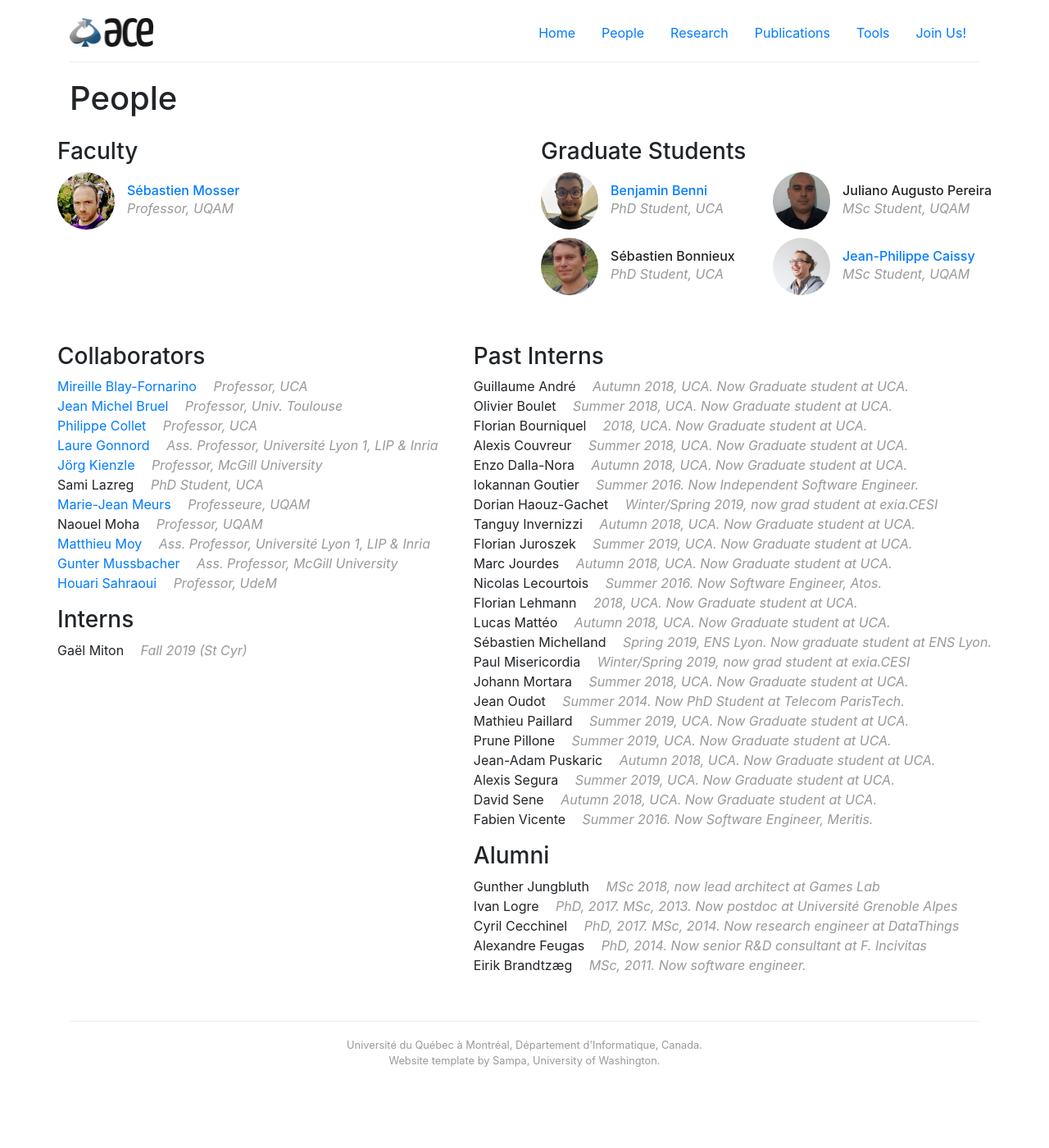
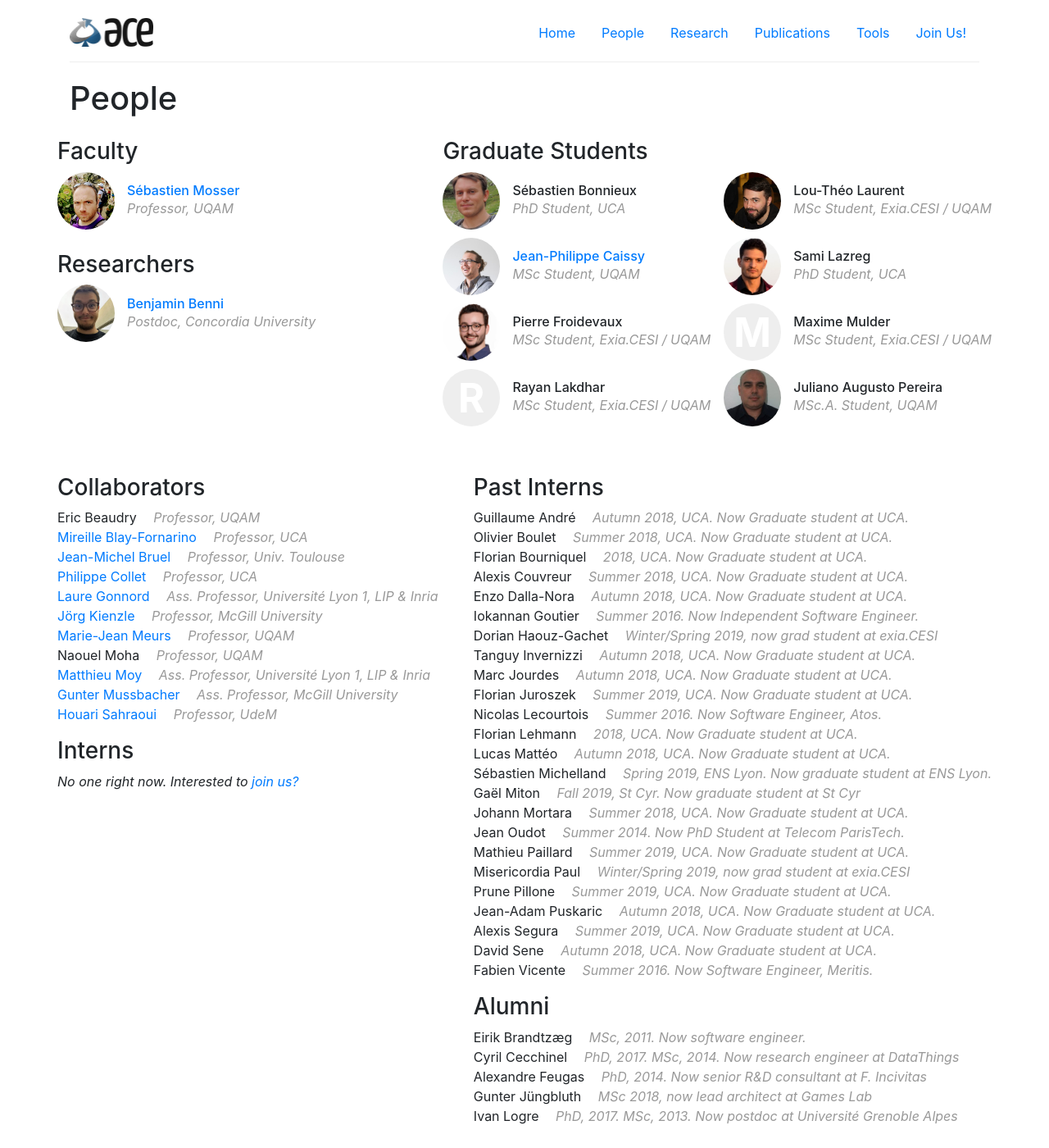
Before and after one commit to ace-design/ace-design.github.io, a Jekyll site: the page built from people.html, in a window 1280 px wide and 1400 px high. Shown: the whole window at 82% size. Built offline with Jekyll 4.4.1, drawn with Linux system fonts in a browser that asks for light colours; nearby versions of some CDN libraries.

Commit message:
fix people sort

```diff
--- a/_config.yml
+++ b/_config.yml
@@ -13,8 +13,8 @@ permalink: /blog/:year/:month/:day/:title.html
 roles:
   - key: faculty
     name: Faculty
-#  - key: postdoc
-#    name: Researchers
+  - key: postdoc
+    name: Researchers
   - key: grad
     name: Graduate Students
   - key: ugrad
--- a/_data/people.yml
+++ b/_data/people.yml
@@ -2,117 +2,163 @@
 # Faculty
 
 seb:
-    display_name: "Sébastien Mosser"
-    github: mosser
-    bio: Professor, UQAM
-    image: /img/people/seb.png
-    webpage: "https://mosser.github.io"
-    role: faculty
+  lastname: "Mosser"
+  firstname: "Sébastien"
+  github: mosser
+  bio: Professor, UQAM
+  image: /img/people/seb.png
+  webpage: "https://mosser.github.io"
+  role: faculty
+
+ben:
+  lastname: "Benni"
+  firstname: "Benjamin"
+  bio: Postdoc, Concordia University
+  image: /img/people/ben.jpg
+  webpage: "http://www.i3s.unice.fr/~benni/"
+  role: postdoc
 
 # PhD Students
 
-ben:
-    display_name: "Benjamin Benni"
-    bio: PhD Student, UCA
-    image: /img/people/ben.jpg
-    webpage: "http://www.i3s.unice.fr/~benni/"
-    role: grad
+sebseb:
+  lastname: "Bonnieux"
+  firstname: "Sébastien"
+  bio: PhD Student, UCA
+  image: /img/people/sebseb.png
+  role: grad
 
-sebseb:
-    display_name: "Sébastien Bonnieux"
-    bio: PhD Student, UCA
-    image: /img/people/sebseb.png
-    role: grad
+sami:
+  firstname: "Sami"
+  lastname: "Lazreg"
+  role: grad
+  bio: PhD Student, UCA
+  image: /img/people/sami.jpg
 
 # MSc Students
 
 juliano:
-  display_name: "Juliano Augusto Pereira"
-  bio: MSc Student, UQAM
+  firstname: "Juliano Augusto"
+  lastname: "Pereira"
+  bio: MSc.A. Student, UQAM
   image: /img/people/juliano.jpg
   role: grad
 
 jp:
-  display_name: "Jean-Philippe Caissy"
+  firstname: "Jean-Philippe"
+  lastname: "Caissy"
   bio: MSc Student, UQAM
   image: /img/people/jp.jpg
   webpage: "https://www.linkedin.com/in/jpcaissy/"
   role: grad
 
+## Add Exia here
+
+loutheo:
+  firstname: "Lou-Théo"
+  lastname: "Laurent"
+  bio: MSc Student, Exia.CESI / UQAM
+  image: /img/people/laurent.jpg
+  role: grad
+
+rayan:
+  firstname: "Rayan"
+  lastname: "Lakdhar"
+  bio: MSc Student, Exia.CESI / UQAM
+  role: grad
+
+pierre:
+  firstname: "Pierre"
+  lastname: "Froidevaux"
+  bio: MSc Student, Exia.CESI / UQAM
+  image: /img/people/froidevaux.jpeg
+  role: grad
+
+maxime:
+  firstname: "Maxime"
+  lastname: "Mulder"
+  bio: MSc Student, Exia.CESI / UQAM
+  role: grad
+
 # Collaborators
 
-
-
-
-
 mireille:
-    display_name: "Mireille Blay-Fornarino"
-    role: collab
-    bio: Professor, UCA
-    webpage: "http://mireilleblayfornarino.i3s.unice.fr/"
-    image: /img/people/mireille.jpg
+  firstname: "Mireille"
+  lastname: "Blay-Fornarino"
+  role: collab
+  bio: Professor, UCA
+  webpage: "http://mireilleblayfornarino.i3s.unice.fr/"
+  image: /img/people/mireille.jpg
 
 jmb:
-    display_name: "Jean Michel Bruel"
-    role: collab
-    bio: Professor, Univ. Toulouse
-    webpage: "https://jmbruel.github.io/smartjmb/"
-    image: "https://jmbruel.github.io/smartjmb/img/portrait.jpg"
+  firstname: "Jean-Michel"
+  lastname: "Bruel"
+  role: collab
+  bio: Professor, Univ. Toulouse
+  webpage: "https://jmbruel.github.io/smartjmb/"
+  image: "https://jmbruel.github.io/smartjmb/img/portrait.jpg"
 
 philou:
-    display_name: "Philippe Collet"
-    role: collab
-    bio: Professor, UCA
-    webpage: "http://www.i3s.unice.fr/Philippe_Collet/node/1"
-    image: /img/people/philou.jpg
+  lastname: "Collet"
+  firstname: "Philippe"
+  role: collab
+  bio: Professor, UCA
+  webpage: "http://www.i3s.unice.fr/Philippe_Collet/node/1"
+  image: /img/people/philou.jpg
 
 laure:
-    display_name: "Laure Gonnord"
-    role: collab
-    image: /img/people/laure.jpg
-    webpage: "https://laure.gonnord.org/pro/"
-    bio: Ass. Professor, Université Lyon 1, LIP & Inria
+  lastname: "Gonnord"
+  firstname: "Laure"
+  role: collab
+  image: /img/people/laure.jpg
+  webpage: "https://laure.gonnord.org/pro/"
+  bio: Ass. Professor, Université Lyon 1, LIP & Inria
 
 joerg:
-    display_name: "Jörg Kienzle"
-    role: collab
-    webpage: "https://www.cs.mcgill.ca/~joerg/Home/Jorgs_Home.html"
-    bio: Professor, McGill University
-
-sami:
-    display_name: "Sami Lazreg"
-    role: collab
-    bio: PhD Student, UCA
-    image: /img/people/sami.jpg
+  lastname: "Kienzle"
+  firstname: "Jörg"
+  role: collab
+  webpage: "https://www.cs.mcgill.ca/~joerg/Home/Jorgs_Home.html"
+  bio: Professor, McGill University
 
 mjm:
-  display_name: "Marie-Jean Meurs"
+  lastname: "Meurs"
+  firstname: "Marie-Jean"
   role: collab
-  bio: Professeure, UQAM
+  bio: Professor, UQAM
   webpage: "https://www.labunix.uqam.ca/~meurs_m/"
   image: "https://photos-professeurs.uqam.ca/images/fiche_professeur/m2/gKZTgyCHAH4_.jpg"
 
 naouel:
-    display_name: "Naouel Moha"
-    role: collab
-    image: /img/people/naouel.jpg
-    bio: Professor, UQAM
+  lastname: "Moha"
+  firstname: "Naouel"
+  role: collab
+  image: /img/people/naouel.jpg
+  bio: Professor, UQAM
+
+eric:
+  lastname: "Beaudry"
+  firstname: "Eric"
+  role: collab
+  bio: Professor, UQAM
 
 matthieu:
-    display_name: "Matthieu Moy"
-    role: collab
-    image: /img/people/matthieu.png
-    webpage: "https://matthieu-moy.fr/spip/?lang=en"
-    bio: Ass. Professor, Université Lyon 1, LIP & Inria
+  firstname: "Matthieu"
+  lastname: "Moy"
+  role: collab
+  image: /img/people/matthieu.png
+  webpage: "https://matthieu-moy.fr/spip/?lang=en"
+  bio: Ass. Professor, Université Lyon 1, LIP & Inria
 
 gunther_mussbacher:
-    display_name: "Gunter Mussbacher"
-    role: collab
-    webpage: "http://www.ece.mcgill.ca/~gmussb1/"
-    bio: Ass. Professor, McGill University
+  lastname: "Mussbacher"
+  firstname: "Gunter"
+  role: collab
+  webpage: "http://www.ece.mcgill.ca/~gmussb1/"
+  bio: Ass. Professor, McGill University
 
 houari:
-  display_name: "Houari Sahraoui"
+  lastname: "Sahraoui"
+  firstname: "Houari"
   role: collab
   bio: Professor, UdeM
   webpage: "http://www.iro.umontreal.ca/~sahraouh/"
@@ -120,161 +166,215 @@ houari:
 
 # Undergrad / Interns
 
-gael_m:
-  display_name: "Gaël Miton"
-  role: ugrad
-  bio: Fall 2019 (St Cyr)
+
 
 # Alumni Grad
 
 gunther:
-    year: 2018
-    display_name: "Gunther Jungbluth"
-    bio: MSc 2018, now lead architect at Games Lab
-    image: /img/people/gunther.jpg
-    role: alum
+  year: 2018
+  lastname: "Jüngbluth"
+  firstname: "Gunter"
+  bio: MSc 2018, now lead architect at Games Lab
+  image: /img/people/gunther.jpg
+  role: alum
 
 ivan:
-    year: 2017
-    display_name: "Ivan Logre"
-    bio: PhD, 2017. MSc, 2013. Now postdoc at Université Grenoble Alpes
-    role: alum
+  year: 2017
+  firstname: "Ivan"
+  lastname: "Logre"
+  bio: PhD, 2017. MSc, 2013. Now postdoc at Université Grenoble Alpes
+  role: alum
 
 cyril:
-    year: 2017
-    display_name: "Cyril Cecchinel"
-    bio: PhD, 2017. MSc, 2014. Now research engineer at DataThings
-    role: alum
+  year: 2017
+  firstname: "Cyril"
+  lastname: "Cecchinel"
+  bio: PhD, 2017. MSc, 2014. Now research engineer at DataThings
+  role: alum
 
 alex:
-    year: 2014
-    display_name: "Alexandre Feugas"
-    bio: PhD, 2014. Now senior R&D consultant at F. Incivitas
-    role: alum
+  year: 2014
+  lastname: "Feugas"
+  firstname: "Alexandre"
+  bio: PhD, 2014. Now senior R&D consultant at F. Incivitas
+  role: alum
 
 eirik:
     year: 2011
-    display_name: "Eirik Brandtzæg"
+    lastname: "Brandtzæg"
+    firstname: "Eirik"
     bio: MSc, 2011. Now software engineer.
     role: alum
 
 # Alumni Undergrad
 
+gael_m:
+  year: 2019
+  lastname: "Miton"
+  firstname: "Gaël"
+  role: ugrad-alum
+  bio: "Fall 2019, St Cyr. Now graduate student at St Cyr"
 
 guillaume_andre:
-    display_name: "Guillaume André"
-    role: ugrad-alum
-    bio: "Autumn 2018, UCA. Now Graduate student at UCA."
+  year: 2018
+  lastname: "André"
+  firstname: "Guillaume"
+  role: ugrad-alum
+  bio: "Autumn 2018, UCA. Now Graduate student at UCA."
 
 olivier_boulet :
-    display_name: "Olivier Boulet"
-    role: ugrad-alum
-    bio: "Summer 2018, UCA. Now Graduate student at UCA."
+  year: 2018
+  lastname: "Boulet"
+  firstname: "Olivier"
+  role: ugrad-alum
+  bio: "Summer 2018, UCA. Now Graduate student at UCA."
 
 florian_bourniquel:
-    display_name: "Florian Bourniquel"
-    role: ugrad-alum
-    bio: "2018, UCA. Now Graduate student at UCA."
-    image: /img/people/florian_b.jpg
+  year: 2018
+  lastname: "Bourniquel"
+  firstname: "Florian"
+  role: ugrad-alum
+  bio: "2018, UCA. Now Graduate student at UCA."
+  image: /img/people/florian_b.jpg
 
 alexis_couvreur:
-    display_name: "Alexis Couvreur"
-    role: ugrad-alum
-    bio: "Summer 2018, UCA. Now Graduate student at UCA."
+  year: 2018
+  firstname: "Alexis"
+  lastname: "Couvreur"
+  role: ugrad-alum
+  bio: "Summer 2018, UCA. Now Graduate student at UCA."
 
 enzo:
-    display_name: "Enzo Dalla-Nora"
-    role: ugrad-alum
-    bio: "Autumn 2018, UCA. Now Graduate student at UCA."
+  year: 2018
+  firstname: "Enzo"
+  lastname: "Dalla-Nora"
+  role: ugrad-alum
+  bio: "Autumn 2018, UCA. Now Graduate student at UCA."
 
 iokanaan_goutier:
-    display_name: "Iokannan Goutier"
-    bio: "Summer 2016. Now Independent Software Engineer."
-    role: ugrad-alum
+  year: 2016
+  lastname: "Goutier"
+  firstname: "Iokannan"
+  bio: "Summer 2016. Now Independent Software Engineer."
+  role: ugrad-alum
 
 dorian:
-    display_name: "Dorian Haouz-Gachet"
-    bio: Winter/Spring 2019, now grad student at exia.CESI
-    image: /img/people/dorian_hg.jpg
-    role: ugrad-alum
+  year: 2019
+  lastname: "Haouz-Gachet"
+  firstname: "Dorian"
+  bio: Winter/Spring 2019, now grad student at exia.CESI
+  image: /img/people/dorian_hg.jpg
+  role: ugrad-alum
 
 tanguy:
-    display_name: "Tanguy Invernizzi"
-    role: ugrad-alum
-    bio: "Autumn 2018, UCA. Now Graduate student at UCA."
+  year: 2018
+  lastname: "Invernizzi"
+  firstname: "Tanguy"
+  role: ugrad-alum
+  bio: "Autumn 2018, UCA. Now Graduate student at UCA."
 
 florian_j:
-    display_name: "Florian Juroszek"
-    role: ugrad-alum
-    bio: "Summer 2019, UCA. Now Graduate student at UCA."
+  year: 2019
+  lastname: "Juroszek"
+  firstname: "Florian"
+  role: ugrad-alum
+  bio: "Summer 2019, UCA. Now Graduate student at UCA."
 
 marc_jourdes:
-    display_name: "Marc Jourdes"
-    role: ugrad-alum
-    bio: "Autumn 2018, UCA. Now Graduate student at UCA."
+  year: 2018
+  lastname: "Jourdes"
+  firstname: "Marc"
+  role: ugrad-alum
+  bio: "Autumn 2018, UCA. Now Graduate student at UCA."
 
 nicolas_lecourtois:
-    display_name: "Nicolas Lecourtois"
-    bio: "Summer 2016. Now Software Engineer, Atos."
-    role: ugrad-alum
+  year: 2016
+  lastname: "Lecourtois"
+  firstname: "Nicolas"
+  bio: "Summer 2016. Now Software Engineer, Atos."
+  role: ugrad-alum
 
 florian_lehmann:
-    display_name: "Florian Lehmann"
-    bio: "2018, UCA. Now Graduate student at UCA."
-    role: ugrad-alum
+  year: 2018
+  firstname: "Florian"
+  lastname: "Lehmann"
+  bio: "2018, UCA. Now Graduate student at UCA."
+  role: ugrad-alum
 
 lucas_matteo:
-    display_name: "Lucas Mattéo"
-    role: ugrad-alum
-    bio: "Autumn 2018, UCA. Now Graduate student at UCA."
+  year: 2018
+  lastname: "Mattéo"
+  firstname: "Lucas"
+  role: ugrad-alum
+  bio: "Autumn 2018, UCA. Now Graduate student at UCA."
 
 seb_m:
-    display_name: "Sébastien Michelland"
-    role: ugrad-alum
-    bio: "Spring 2019, ENS Lyon. Now graduate student at ENS Lyon."
+  year: 2019
+  lastname: "Michelland"
+  firstname: "Sébastien"
+  role: ugrad-alum
+  bio: "Spring 2019, ENS Lyon. Now graduate student at ENS Lyon."
 
 paul:
-    display_name: "Paul Misericordia"
-    bio: Winter/Spring 2019, now grad student at exia.CESI
-    image: https://www.un-zero-un.fr/media/cache/big_team_member/uploads/team/2018/paul.jpg
-    role: ugrad-alum
+  year: 2019
+  firstname: "Misericordia"
+  lastname: "Paul"
+  bio: Winter/Spring 2019, now grad student at exia.CESI
+  image: https://www.un-zero-un.fr/media/cache/big_team_member/uploads/team/2018/paul.jpg
+  role: ugrad-alum
 
 johan_mortara:
-    display_name: "Johann Mortara"
-    role: ugrad-alum
-    bio: "Summer 2018, UCA. Now Graduate student at UCA."
+  year: 2018
+  lastname: "Mortara"
+  firstname: "Johann"
+  role: ugrad-alum
+  bio: "Summer 2018, UCA. Now Graduate student at UCA."
 
 jean_oudot:
-    display_name: "Jean Oudot"
-    bio: "Summer 2014. Now PhD Student at Telecom ParisTech."
-    role: ugrad-alum
+  year: 2014
+  lastname: "Oudot"
+  firstname: "Jean"
+  bio: "Summer 2014. Now PhD Student at Telecom ParisTech."
+  role: ugrad-alum
 
 mathieu:
-    display_name: "Mathieu Paillard"
-    role: ugrad-alum
-    bio: "Summer 2019, UCA. Now Graduate student at UCA."
+  year: 2019
+  lastname: "Paillard"
+  firstname: "Mathieu"
+  role: ugrad-alum
+  bio: "Summer 2019, UCA. Now Graduate student at UCA."
 
 prune:
-    display_name: "Prune Pillone"
-    role: ugrad-alum
-    bio: "Summer 2019, UCA. Now Graduate student at UCA."
+  year: 2019
+  lastname: "Pillone"
+  firstname: "Prune"
+  role: ugrad-alum
+  bio: "Summer 2019, UCA. Now Graduate student at UCA."
 
 jean_adam:
-    display_name: "Jean-Adam Puskaric"
-    role: ugrad-alum
-    bio: "Autumn 2018, UCA. Now Graduate student at UCA."
+  year: 2018
+  lastname: "Puskaric"
+  firstname: "Jean-Adam"
+  role: ugrad-alum
+  bio: "Autumn 2018, UCA. Now Graduate student at UCA."
 
 alexis_s:
-    display_name: "Alexis Segura"
-    role: ugrad-alum
-    bio: "Summer 2019, UCA. Now Graduate student at UCA."
+  year: 2019
+  lastname: "Segura"
+  firstname: "Alexis"
+  role: ugrad-alum
+  bio: "Summer 2019, UCA. Now Graduate student at UCA."
 
 david_sene:
-    display_name: " David Sene"
-    role: ugrad-alum
-    bio: "Autumn 2018, UCA. Now Graduate student at UCA."
+  year: 2018
+  lastname: "Sene"
+  firstname: "David"
+  role: ugrad-alum
+  bio: "Autumn 2018, UCA. Now Graduate student at UCA."
 
 fabien_vicente:
-    display_name: "Fabien Vicente"
-    bio: "Summer 2016. Now Software Engineer, Meritis."
-    role: ugrad-alum
+  year: 2016
+  lastname: "Vicente"
+  firstname: "Fabien"
+  bio: "Summer 2016. Now Software Engineer, Meritis."
+  role: ugrad-alum
--- a/_includes/person-image.html
+++ b/_includes/person-image.html
@@ -1,5 +1,6 @@
 
 {% assign person = include.person %}
+{% assign dname = person.firstname | append: " " | append: person.lastname %}
 
 {% comment %}
 
@@ -14,21 +15,21 @@ text-decoration hack is for Safari. We don't SVGs to be underlined.
 {% if person.image %}
     {% capture image %}
         <img class="rounded-circle profile"
-             alt="{{ person.display_name }}"
-             title="{{ person.display_name }}"
+             alt="{{ dname }}"
+             title="{{ dname }}"
              src="{{ site.base }}{{ person.image }}" />
     {% endcapture %}
 {% else %}
     {% capture image %}
         <svg class="profile noprofile"
-             alt="{{ person.display_name }}"
+             alt="{{ dname }}"
              viewBox="0 0 100 100">
-            <title>{{ person.display_name }}</title>
+            <title>{{ include.dname }}</title>
             <circle r="50" cx="50" cy="50" />
             <text x="50" y="50"
                   font-size="70"
                   text-anchor="middle" dominant-baseline="central" >
-                {{ person.display_name | slice: 0 }}
+                {{ dname | slice: 0 }}
             </text>
         </svg>
     {% endcapture %}
--- a/_includes/person.html
+++ b/_includes/person.html
@@ -1,5 +1,6 @@
 
 {% assign person = include.person %}
+{% assign dname = person.firstname | append: " " | append: person.lastname %}
 
 {% comment %}
 
@@ -21,10 +22,10 @@ there by default by Bootstrap columns.
 
 {% if person.webpage %}
     {% capture name %}
-        <a href="{{ person.webpage | escape }}"> {{ person.display_name }} </a>
+        <a href="{{ person.webpage | escape }}"> {{ dname }} </a>
     {% endcapture %}
 {% else %}
-    {% assign name = person.display_name %}
+    {% assign name = dname %}
 {% endif %}
 
 {% if include.image %}
--- a/_includes/role-people.html
+++ b/_includes/role-people.html
@@ -1,16 +1,26 @@
 
 {% assign role-key = include.role %}
+{% assign tmp = "" | split: " " %}
+{% for p in site.data.people %}
+  {% assign tmp = tmp | push: p[1] %}
+{% endfor %}
 
 {% for role in site.roles %}
     {% if role.key == role-key %}
         <h3 class="pt-3"> {{ role.name }} </h3>
         <div class="role {{ role.key }}">
-            {% for item in site.data.people %}
-                {% assign person = item[1] %}
+            {% assign alpha = tmp | sort: "lastname"  %}
+            {% assign handled = "" | split: " " %}
+            {% for item in alpha %}
+                {% assign person = item %}
                 {% if person.role == role.key %}
+                    {% assign handled = handled | push: person %}
                     {% include person.html person=person image=include.image %}
                 {% endif %}
             {% endfor %}
+          {% if handled.size == 0 %}
+            <em>No one right now. Interested to <a href="{{ "/offers.html" | absolute_url }}">join us?</a></em>
+          {% endif%}
         </div>
     {% endif %}
 {% endfor %}
--- a/offers.html
+++ b/offers.html
@@ -38,7 +38,8 @@ title: Join Us!
 				<span class="authors">
 					{% assign my_array = "" | split: ", " %}
 					{% for s in o.people %}
-						  {% assign my_array = my_array | push: site.data.people[s].display_name %}
+              {% assign dname = site.data.people[s].firstname | append: " " | append: site.data.people[s].lastname %}
+						   {% assign my_array = my_array | push: dname %}
 					{% endfor %}
 					<i> Supervision: {{ my_array | array_to_sentence_string }} </i>
 				</span><br />
@@ -81,7 +82,8 @@ title: Join Us!
 				<span class="authors">
 					{% assign my_array = "" | split: ", " %}
 					{% for s in o.people %}
-						  {% assign my_array = my_array | push: site.data.people[s].display_name %}
+            {% assign dname = site.data.people[s].firstname | append: " " | append: site.data.people[s].lastname %}
+           {% assign my_array = my_array | push: dname %}
 					{% endfor %}
 					<i> Supervision: {{ my_array | array_to_sentence_string }} </i>
 				</span><br />
```
Also changed, not shown: img/people/froidevaux.jpeg (added), img/people/laurent.jpg (added), 1 other file.
